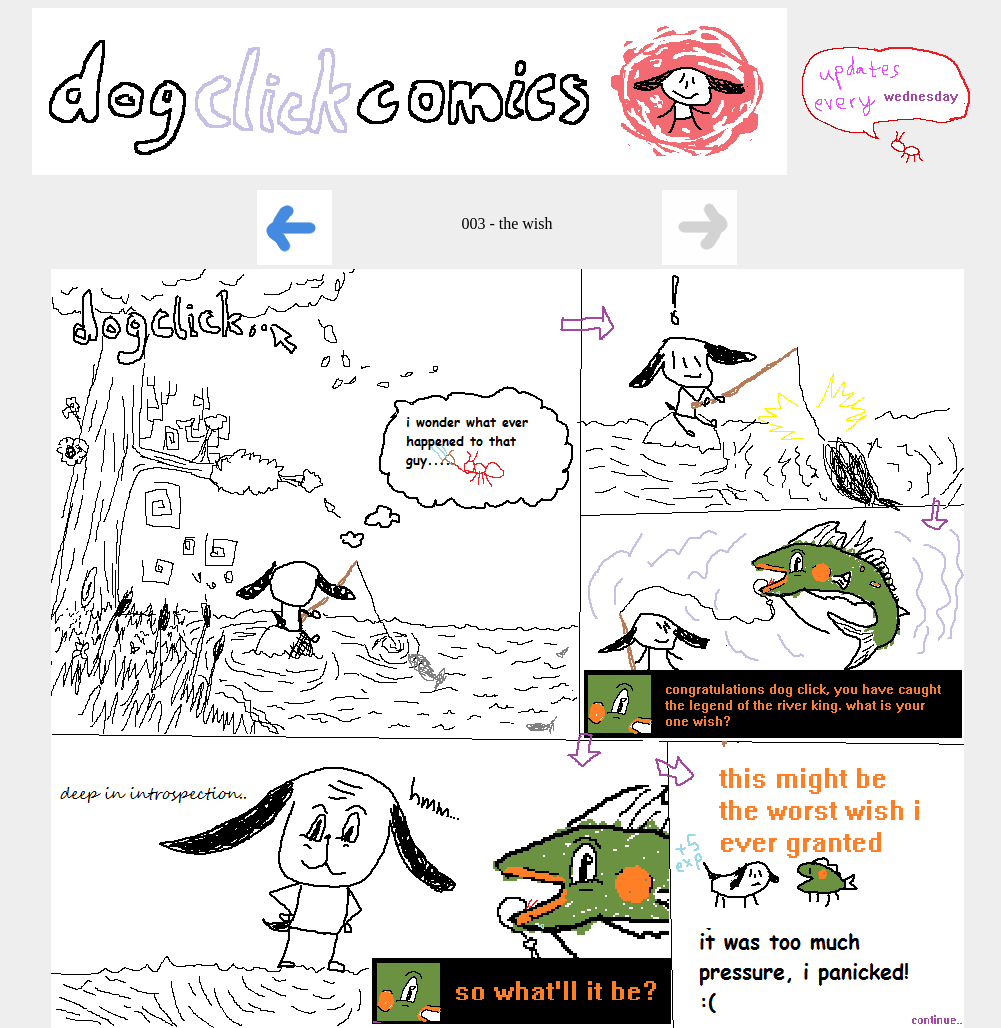
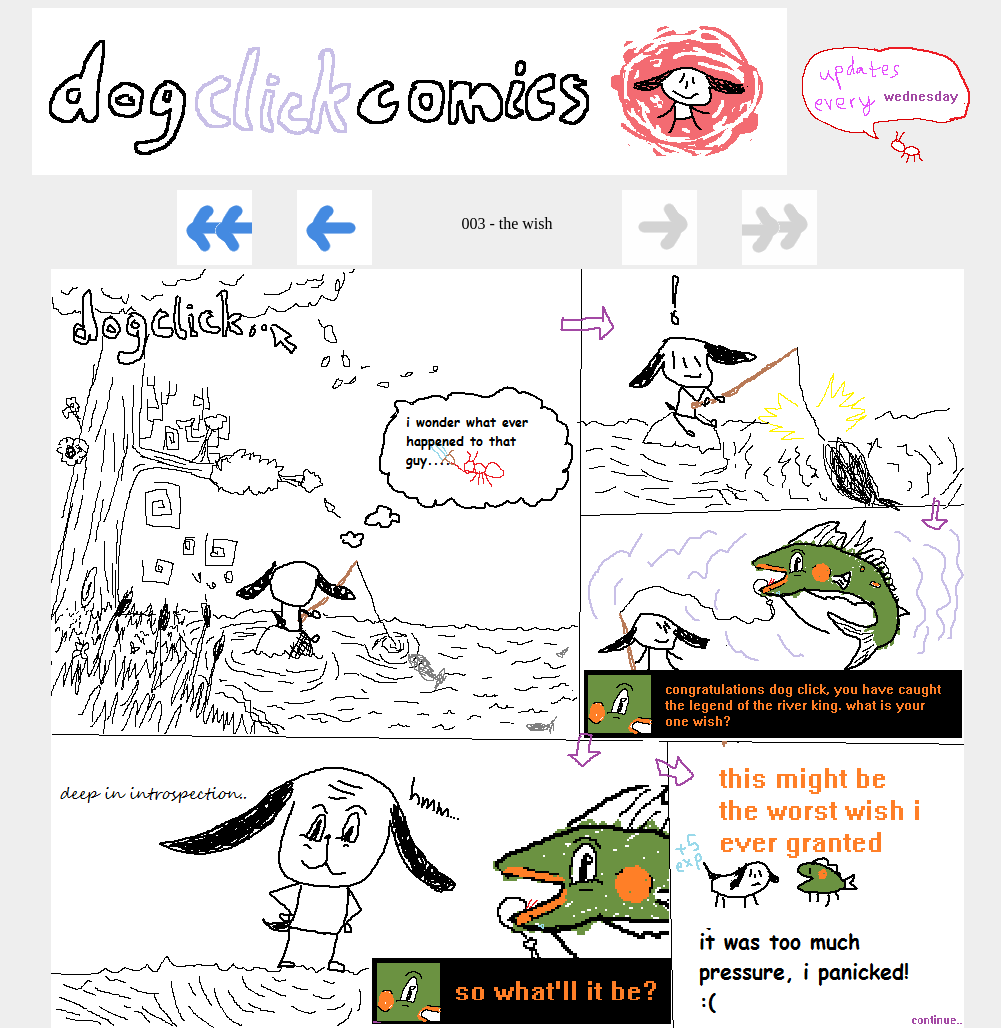
Before and after one commit to pura-vida/dogclickcomix, a plain HTML site: page index.html in a window 1280 px wide. Shown: the top 1028 px of the page, without its empty margins (133-1134 px from the left). Drawn offline with Linux system fonts and the light colour scheme.

Commit message:
adding first and last arrows. need to update to use frame and dynamically update url and make url redirect to index and replace??

```diff
--- a/index.html
+++ b/index.html
@@ -10,12 +10,22 @@
 #back-button {
     position: absolute;
     top: -25px;
-    left: 0px;
+    left: 40px;
 }
 #forward-button {
     position: absolute;
     top: -25px;
-    left: 405px;
+    left: 365px;
+}
+#first-button {
+    position: absolute;
+    top: -25px;
+    left: -80px;
+}
+#last-button {
+    position: absolute;
+    top: -25px;
+    left: 485px;
 }
 </style>
 </head>
@@ -30,8 +40,10 @@
 <div style="position: relative;display: inline-block; width: 500px;">
 <div id="comictitle"></div>
 <br/>
+<img id="first-button" src="leftleftarrow_grey.png" onclick="flipFirst();"/>
 <img id="back-button" src="leftarrow_grey.png" onclick="flipBack();"/>
 <img id="forward-button" src="rightarrow_grey.png" onclick="flipForward();"/>
+<img id="last-button" src="rightrightarrow_grey.png" onclick="flipLast();"/>
 </div>
 </center>
 <br/>
--- a/main.js
+++ b/main.js
@@ -1,4 +1,4 @@
-var main_index, title, container, backButton, forwardButton;
+var main_index, title, container, backButton, forwardButton, firstButton, lastButton;
 main_index = max_index;
 
 function main() {
@@ -6,12 +6,15 @@ function main() {
     container = document.getElementById("comicbook");
     backButton = document.getElementById("back-button");
     forwardButton = document.getElementById("forward-button");
+    firstButton = document.getElementById("first-button");
+    lastButton = document.getElementById("last-button");
 
     updateDisplay(main_index);
 }
 window.onload = main;
 
 function updateDisplay(index) {
+    main_index = index;
     if (main_index != index) {
         if (index != max_index)
             window.location = getPageString(index) + ".html";
@@ -29,17 +32,25 @@ function updateDisplay(index) {
     if (index <= 1) {
         backButton.src = "leftarrow_grey.png";
         backButton.style.cursor = "default";
+        firstButton.src = "leftleftarrow_grey.png";
+        firstButton.style.cursor = "default";
     } else {
         backButton.src = "leftarrow.png";
         backButton.style.cursor = "pointer";
+        firstButton.src = "leftleftarrow.png";
+        firstButton.style.cursor = "pointer";
     }
 
     if (index >= max_index) {
         forwardButton.src = "rightarrow_grey.png";
         forwardButton.style.cursor = "default";
+        lastButton.src = "rightrightarrow_grey.png";
+        lastButton.style.cursor = "default";
     } else {
         forwardButton.src = "rightarrow.png";
         forwardButton.style.cursor = "pointer";
+        lastButton.src = "rightrightarrow.png";
+        lastButton.style.cursor = "pointer";
     }
 }
 function getPageString(index) {
@@ -53,12 +64,20 @@ function getPageString(index) {
 }
 function flipBack() {
     if (main_index <= 1) return;
-
     updateDisplay(main_index-1);
 }
 
 function flipForward() {
     if (main_index >= max_index) return;
-
     updateDisplay(main_index+1);
 }
+
+function flipFirst() {
+    if (main_index <= 1) return;
+    updateDisplay(1);
+}
+
+function flipLast() {
+    if (main_index >= max_index) return;
+    updateDisplay(max_index);
+}
```
Also changed, not shown: leftleftarrow.png (added), leftleftarrow_grey.png (added), rightrightarrow.png (added), rightrightarrow_grey.png (added).
